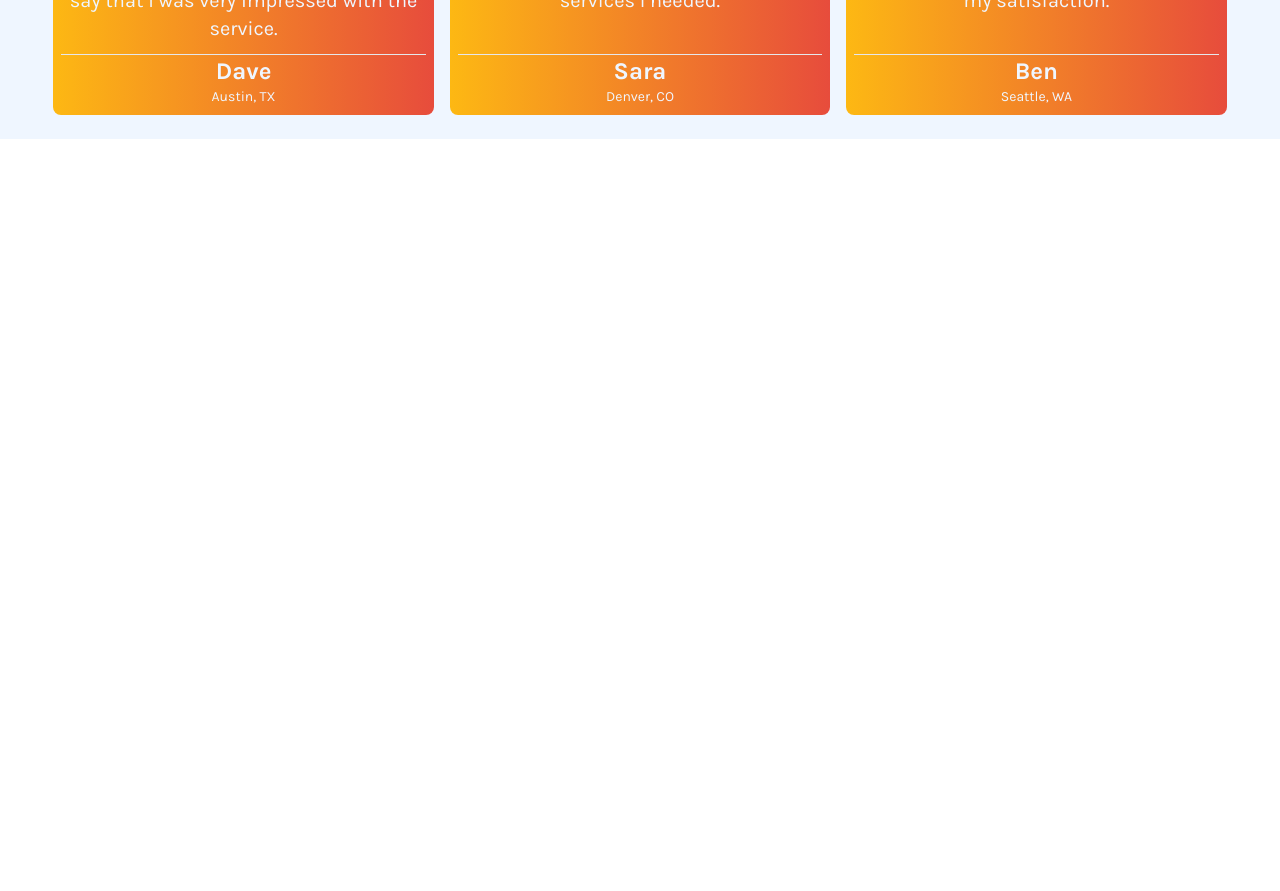
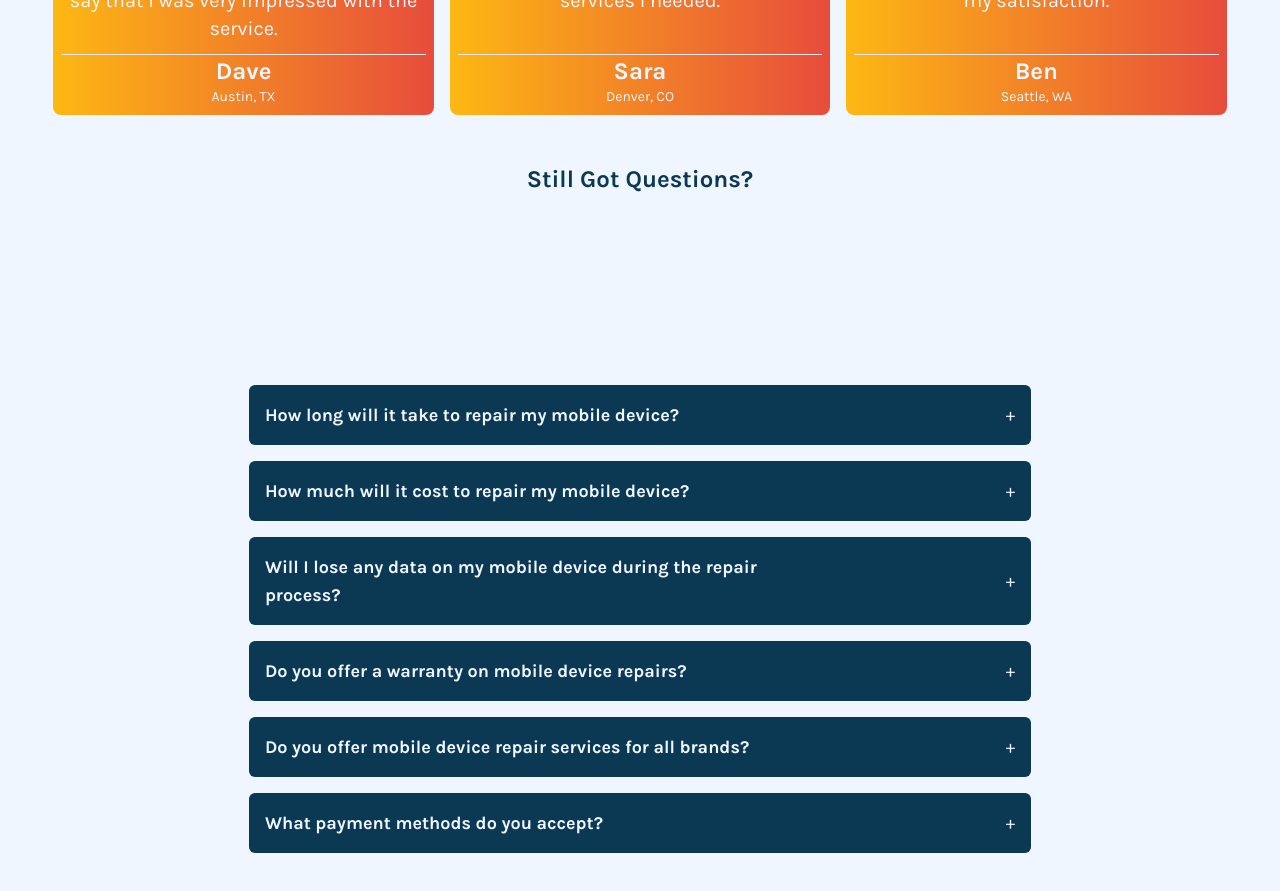
Before and after one commit to bhargavjyoti/repair-raccoons, a React (Vite) app: page / in a window 1280 px wide. Shown: the part 2920-3811 px from the top of the page. Before the commit the page ends 3059 px from the top, so only its background shows below. Built offline with nearby package versions, Linux system fonts and the light colour scheme.

Commit message:
add faq section

```diff
--- a/src/App.tsx
+++ b/src/App.tsx
@@ -4,6 +4,7 @@ import About from "./components/About";
 import Working from "./components/Working";
 import Features from "./components/Features";
 import Customers from "./components/Customers";
+import FAQ from "./components/FAQ";
 
 function App() {
     return (
@@ -14,6 +15,7 @@ function App() {
             <Working />
             <Features />
             <Customers />
+            <FAQ />
         </>
     );
 }
--- /dev/null
+++ b/src/components/FAQ.tsx
@@ -0,0 +1,42 @@
+import { useState } from 'react'
+
+// Importing FAQ Data
+import faqs from '../data/faqs.json'
+
+type Props = {}
+
+const FAQ = (props: Props) => {
+
+    const [selected, setSelected] = useState<null | number>(null)
+
+    const toggleContent = (i: number) => {
+       if(selected === i) {
+        setSelected(null)
+       }
+
+       setSelected(i)
+    }
+
+    return (
+        <div className='bg-textPrimary w-full py-6'>
+            <div className='w-11/12 mx-auto'>
+                <h1 className='font-bold text-2xl text-center text-textSecondary mb-6 md:pb-0'>Still Got Questions?</h1>
+                <div className="flex flex-col justify-center items-center min-h-screen gap-4">
+                    {
+                        faqs.map((faq, i) => {
+                            return <div key={faq.id} className=" bg-textSecondary text-textPrimary max-w-5xl w-full p-4 rounded-md lg:w-2/3">
+                                <div onClick={() => toggleContent(i)} className='flex justify-between items-center cursor-pointer'>
+                                    <h3 className='font-bold text-sm md:text-md lg:text-lg w-9/12'>{faq.title}</h3>
+                                    <span className='text-lg'>{selected === i ? '-' : '+'}</span>
+                                </div>
+                                <p className={`font-normal text-md pt-2 w-11/12 ${selected === i ? 'block' : 'hidden'} `}>{faq.content}</p>
+                            </div>
+                        })
+                    }
+                </div>
+            </div>
+        </div>
+    )
+}
+
+export default FAQ
--- /dev/null
+++ b/src/data/faqs.json
@@ -0,0 +1,37 @@
+[
+    {
+        "id": 0,
+        "title": "How long will it take to repair my mobile device?",
+        "content": "The time it takes to repair your mobile device will depend on the type of repair needed and the availability of replacement parts. In most cases, we aim to complete repairs within 24-48 hours."
+    },
+
+    {
+        "id": 1,
+        "title": "How much will it cost to repair my mobile device?",
+        "content": "The cost of repairs will depend on the type of repair needed and the extent of the damage. We offer competitive pricing and provide an upfront quote before starting any repairs."
+    },
+
+    {
+        "id": 2,
+        "title": "Will I lose any data on my mobile device during the repair process?",
+        "content": "We take data privacy very seriously and will always try to avoid any data loss during the repair process. However, we recommend backing up your data before bringing in your device for repair."
+    },
+
+    {
+        "id": 3,
+        "title": "Do you offer a warranty on mobile device repairs?",
+        "content": "Yes, we offer a warranty on all our mobile device repairs. The warranty period varies depending on the type of repair and the parts used."
+    },
+
+    {
+        "id": 4,
+        "title": "Do you offer mobile device repair services for all brands?",
+        "content": "Yes, we offer mobile device repair services for most major brands including Apple, Samsung, Huawei, LG, and more. If you're unsure whether we can repair your device, please contact us for more information."
+    },
+
+    {
+        "id": 5,
+        "title": "What payment methods do you accept?",
+        "content": "We accept a variety of payment methods, including cash, credit cards, and debit cards."
+    }
+]
```
